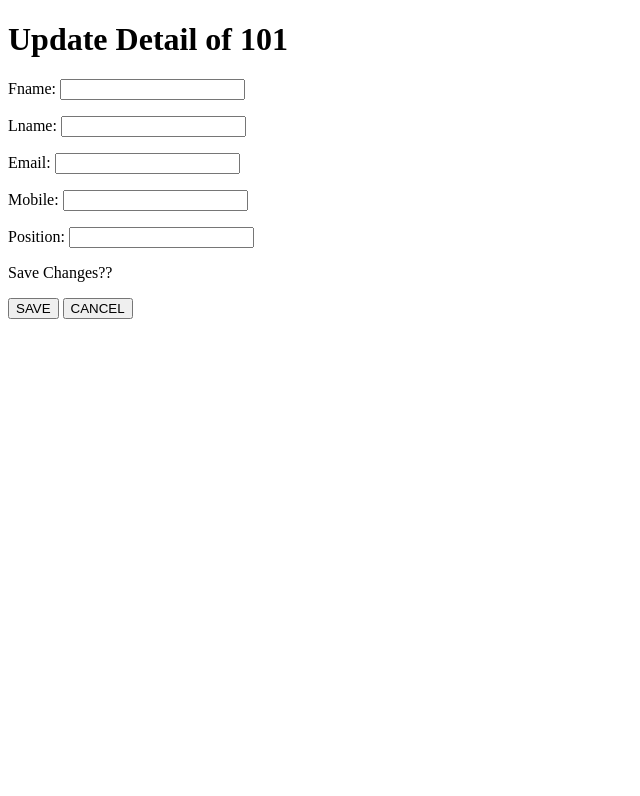
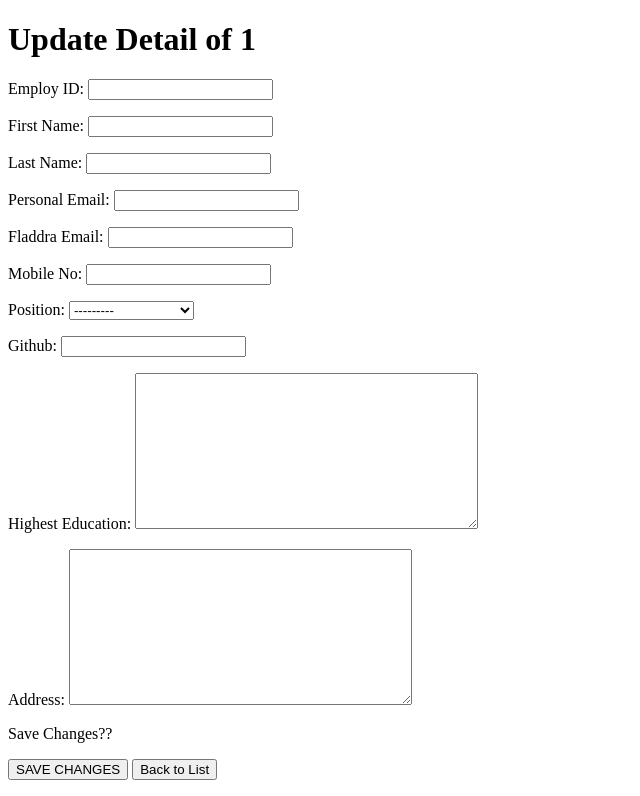
Before and after one commit to taabishhhhh-temp/EMPManage, a Django app: template src/templates/emp/update.html in a window 1280 px wide. Shown: the part 119-915 px from the top of the page, without its empty margins (0-640 px from the left). Before the commit the page ends 438 px from the top, so only its background shows below. Run offline with Django 3.2, Linux system fonts and the light colour scheme; the template is opened without the code that fills it: values that come from a table or form of the project are taken from there, others are empty; data comes from the database, SQL or seed files in the repository.

Commit message:
major changes

```diff
--- a/src/emp/forms.py
+++ b/src/emp/forms.py
@@ -1,4 +1,5 @@
 from django import forms
+from django.core.exceptions import ValidationError
 from django.db.models import fields
 from .models import Employ
 
@@ -7,12 +8,26 @@ class EmployForm(forms.ModelForm):   #Model Form
         model = Employ
         fields = [
             'empid',
+            'employID',
             'fname',
             'lname',
-            'email',
+            'personalEmail',
+            'fladdraEmail',
             'mobile',
-            'position'
+            'position',
+            'github',
+            'education',
+            'address'
         ]
+
+
+    def employID(self):
+        value = self.cleaned_data.get('employID')
+        x = str(value)
+        if len(x) == 4:
+            return value
+            # if str(value).startswith('10'):
+        raise forms.ValidationError('Employ ID must be 4 digit and should start with 10')
 
     def clean_fname(self):  #Validator
         value = self.cleaned_data.get('fname')
@@ -22,31 +37,38 @@ class EmployForm(forms.ModelForm):   #Model Form
         value = self.cleaned_data.get('lname')
         return value.title()
 
-    def clean_email(self):
-        email = self.cleaned_data.get('email')
+    def clean_fladdraEmail(self):
+        email = self.cleaned_data.get('fladdraEmail')
         mail = str(email)
         if mail.endswith('@fladdra.com'):
             return email
-        raise forms.ValidationError("Email must end with '@fladdra.com'")
+        raise forms.ValidationError("Fladdra Email must end with '@fladdra.com'")
 
     def clean_mobile(self):
         value = self.cleaned_data.get('mobile')
         if len(str(value)) != 10:
             raise forms.ValidationError('Mobile number must be 10 digit!')
         else:
-            return int(value)
+            return str('+91') + str(value)
 
-    def clean_empid(self):
-        value = self.cleaned_data.get('empid')
-        if int(value) < 100 or int(value) > 999:
-            raise forms.ValidationError('Empid must be a 3 digit number!')
-        else:
-            return value
+    # def clean_EMPID(self):
+    #     value = self.cleaned_data.get('empid')
+    #     if int(value) < 100 or int(value) > 999:
+    #         raise forms.ValidationError('Empid must be a 3 digit number!')
+    #     else:
+    #         return value
 
     def clean_position(self):
         value = str(self.cleaned_data.get('position'))
-        pos_list = ['Intern', 'Senior Developer', 'Junior Developer', 'HR', '-', 'test', 'Test']
+        pos_list = ['Intern', 'Senior Developer', 'Junior Developer', 'HR', '-', 'test']
         if value in pos_list:
             return value.title()
         else:
             raise forms.ValidationError('This position is not valid!')
+
+    # def clean_github(self):
+    #     value = self.cleaned_data.get('Github')
+
+    #     if str(value).startswith('github.com/'):
+    #         return value
+    #     raise forms.ValidationError('Github Username should start with github.com/')
--- a/src/emp/models.py
+++ b/src/emp/models.py
@@ -1,16 +1,15 @@
-from django.core.exceptions import ValidationError
+# from django.core.exceptions import ValidationError
 from django.db import models
-from django.db.models.fields import EmailField
+from django.db.models.fields import EmailField, IntegerField
 from django.urls import reverse
 # from django.core.validators import MaxValueValidator, MinValueValidator
-from django.core.exceptions import ValidationError
+# from django.core.exceptions import ValidationError
 from django.db.models.signals import pre_save, post_save
 
 # def clean_empid(empid):
 #     if empid < 100 and empid > 999:
 #         return forms.ValidationError('Empid cannot be greater than 9999!')
-#     else:
-#         return empid
+#     return empid
 
 # def empid_creater(sender, instance, *args, **kwargs):
 #     count = Employ.objects.count()
@@ -21,12 +20,35 @@ from django.db.models.signals import pre_save, post_save
 
 
 class Employ(models.Model):
+    intern = 'Intern'
+    sendev = 'Senior Developer'
+    jundev = 'Junior Developer'
+    hr = 'HR'
+    no = '-'
+    test = 'Test'
+
+    position_choices = [
+                (intern ,'Intern'),
+                (sendev ,'Senior Developer'),
+                 (jundev ,'Junior Developer'),
+                 (hr , 'HR'),
+                 (no , '-'),
+                 (test , 'Test')
+                 ]
+
     empid = models.AutoField(primary_key=True)
-    fname = models.CharField(max_length=20)
-    lname = models.CharField(max_length=20)
-    email = models.EmailField()
-    mobile = models.IntegerField()
-    position = models.CharField(max_length=20)
+    employID = IntegerField('Employ ID')
+    fname = models.CharField('First Name', max_length=20)
+    lname = models.CharField('Last Name', max_length=20)
+    personalEmail = models.EmailField('Personal Email')
+    fladdraEmail = models.EmailField('Fladdra Email')
+    mobile = models.IntegerField('Mobile No', default=None)
+    position = models.CharField('Position' , max_length=16, choices=position_choices)
+    # position = models.CharField(max_length=20, null=True)
+    github = models.CharField('Github', max_length=50, )
+    education = models.TextField('Highest Education')
+    address = models.TextField('Address')
+
 
     def get_delete_url(self):
         return reverse('emp:delete_emp', kwargs = {'empid' : self.empid})
@@ -37,7 +59,8 @@ class Employ(models.Model):
     def get_absolute_url(self):
         return reverse('emp:view_emp', kwargs = {'empid' : self.empid})
 
-
+    # def get_github_url(self):
+    #     return reverse('emp:github_emp', kwargs={'EMPID' : self.empid})
 
     def get_full_name(self):
         return self.fname + self.lname
--- a/src/templates/emp/delete.html
+++ b/src/templates/emp/delete.html
@@ -13,5 +13,5 @@
 <form action="." method="post"> {% csrf_token %}
     <p>Are you Sure??</p>
     <input type="submit" value="YES">
-    <button><a href="/emp/list/">NO</a></button>
+    <button><a href="/emp/list/">Back to List</a></button>
 </form>
--- a/src/templates/emp/list.html
+++ b/src/templates/emp/list.html
@@ -9,9 +9,14 @@
 {% endif %}
 <h1>Employs List</h1>
 <!-- <form method="get"></form> -->
+{% if length %}
 <ul>
     {% for i in object_list %}
     <li>EMPID: {{ i.empid }} <button><a href=" {{ i.get_absolute_url }} ">VIEW</a></button> <button><a href="{{ i.get_update_url }}">UPDATE</a></button> <button><a href="{{ i.get_delete_url }}">DELETE</a></button>
     </li>
     {% endfor %}
 </ul>
+{% else %}
+<p>No Records Currently...</p>
+<p>Use Create Record to add new Records</p>
+{% endif %}
--- a/src/templates/emp/update.html
+++ b/src/templates/emp/update.html
@@ -10,9 +10,10 @@
 {% endif %}
 <h1>Update Detail of {{ object.empid }}</h1>
 <!-- <p>System id for {{ object.empid }} is {{ object.id}} </p> -->
-<form method="post" action="."> {% csrf_token %}
+<form method="post" action="/emp/list/"> {% csrf_token %}
     {{ form.as_p }}
     <p>Save Changes??</p>
-    <input type="submit" value="SAVE">
-    <button><a href="/emp/list/">CANCEL</a></button>
+    <!-- <input type="submit" value="SAVE"> -->
+    <a href="/emp/list/"><input type="submit" value="SAVE CHANGES"></a>
+    <button><a href="/emp/list/">Back to List</a></button>
 </form>
```
Also changed, not shown: src/emp/views.py (+20 -17 lines), src/templates/emp/create.html (+11 -6 lines), src/templates/emp/view.html (+11 -3 lines), src/db.sqlite3, src/emp/migrations/0007_auto_20210612_0553.py (added), src/emp/migrations/0008_auto_20210612_0622.py (added), src/emp/migrations/0009_auto_20210612_1106.py (added), src/emp/migrations/0010_auto_20210612_1143.py (added).
